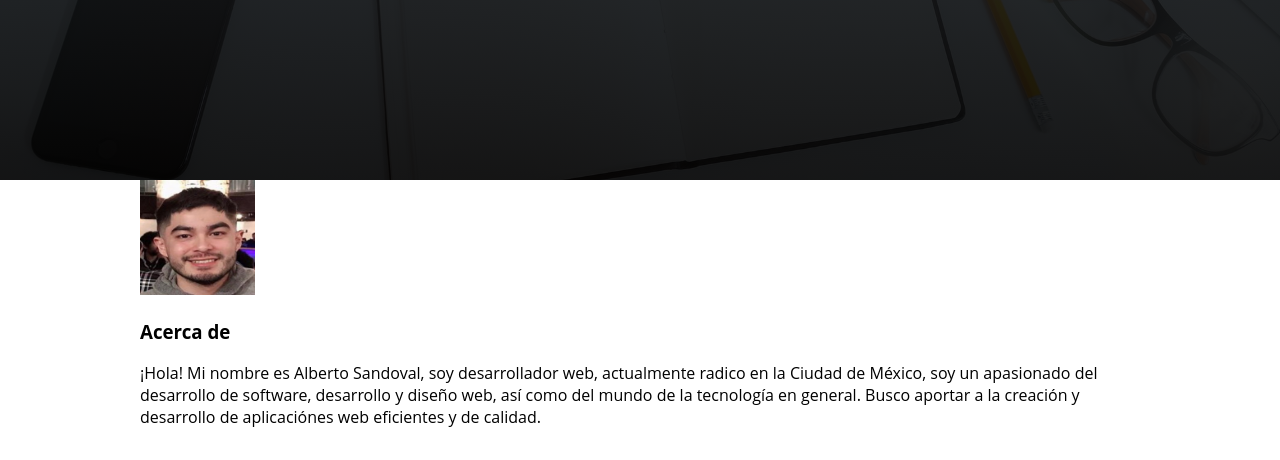
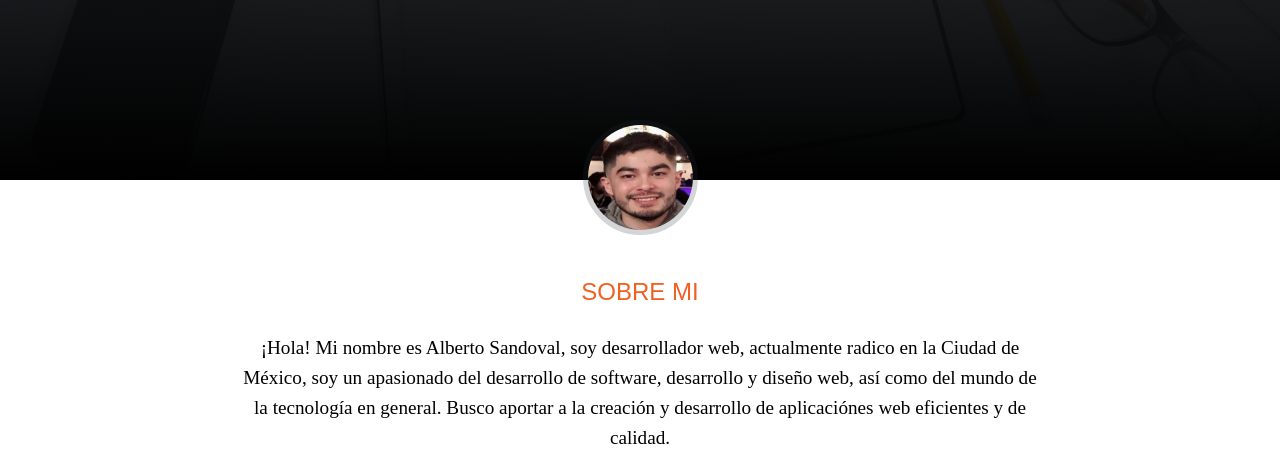
Before and after one commit to BetoSandoval/Portafolio, a plain HTML site: page inicio_portafolio.html in a window 1280 px wide. Shown: the part 405-865 px from the top of the page. Drawn offline with Linux system fonts and the light colour scheme; files that its build step writes are made by us from their sources.

Commit message:
sección  'About me' terminada

```diff
--- a/css/styles.css
+++ b/css/styles.css
@@ -16,12 +16,12 @@ body{
     overflow: hidden;
 }
 
-/*--- --- HEADER --- ---*/
+/*--- --- --- HEADER --- --- ---*/
 
 header{
     background: linear-gradient(
-        rgba(40, 49, 55, 0.9),
-        rgba(0, 0, 0, 0.9)),
+        rgba(40, 49, 55, 0.8),
+        rgba(0, 0, 0, 1)),
         url(../img/devweb1.jpg);
     background-repeat: no-repeat;
     background-position: center;
@@ -83,3 +83,46 @@ header .text-container .text h2{
     font-size: 25px;
     line-height: 25px;
 }
+
+/* --- --- --- MAIN --- --- --- */
+
+.main .container{
+    overflow: visible;
+}
+
+.main .about{
+    text-align: center;
+}
+
+.main .about .photo{
+    margin-top: -60px;
+}
+
+.main .about .photo img{
+    vertical-align: top;
+    border-radius: 50%;
+    border: 5px solid rgba(40, 49, 55, 0.2);
+}
+
+.main .text{
+    font-weight: 400;
+    font-size: 1em;
+    line-height: 30px;
+    width: 80%;
+    margin: 40px auto;
+}
+
+.main .text .title{
+    font-family: 'europea',sans-serif;
+    color: #f06023;
+    font-style: normal;
+    font-size: 24px;
+    font-weight: 300;
+    text-align: center;
+    line-height: 34px;
+}
+
+.main .text p{
+    font-family: "acta-display", serif;
+    font-size: 1.2em;
+}
--- a/inicio_portafolio.html
+++ b/inicio_portafolio.html
@@ -29,18 +29,18 @@
 
   <section class="main">
     <!-- Contenedor de la sección acerca de -->
-    <div class="container">
-      <section class="about">
+    <section class="about">
+      <div class="container">
         <div class="photo">
           <img src="img/foto2.jpeg" alt="Alberto Sandoval Añorve" width="115" height="115">
         </div>
 
         <div class="text">
-          <h3 class="title">Acerca de</h3>
-          <p>¡Hola! Mi nombre es <span class="bold">Alberto Sandoval</span class="bold">, soy desarrollador web, actualmente radico en la Ciudad de México, soy un apasionado del desarrollo de software, desarrollo y diseño web, así como del mundo de la tecnología en general. Busco aportar a la creación y desarrollo de aplicaciónes web eficientes y de calidad.</p>
+          <h3 class="title">SOBRE MI</h3>
+          <p>¡Hola! Mi nombre es Alberto Sandoval, soy desarrollador web, actualmente radico en la Ciudad de México, soy un apasionado del desarrollo de software, desarrollo y diseño web, así como del mundo de la tecnología en general. Busco aportar a la creación y desarrollo de aplicaciónes web eficientes y de calidad.</p>
         </div>
-      </section>
-    </div>
+      </div>
+    </section>
 
     <!-- Conrenedor de la sección trabajos -->
     <section class="works">
```
